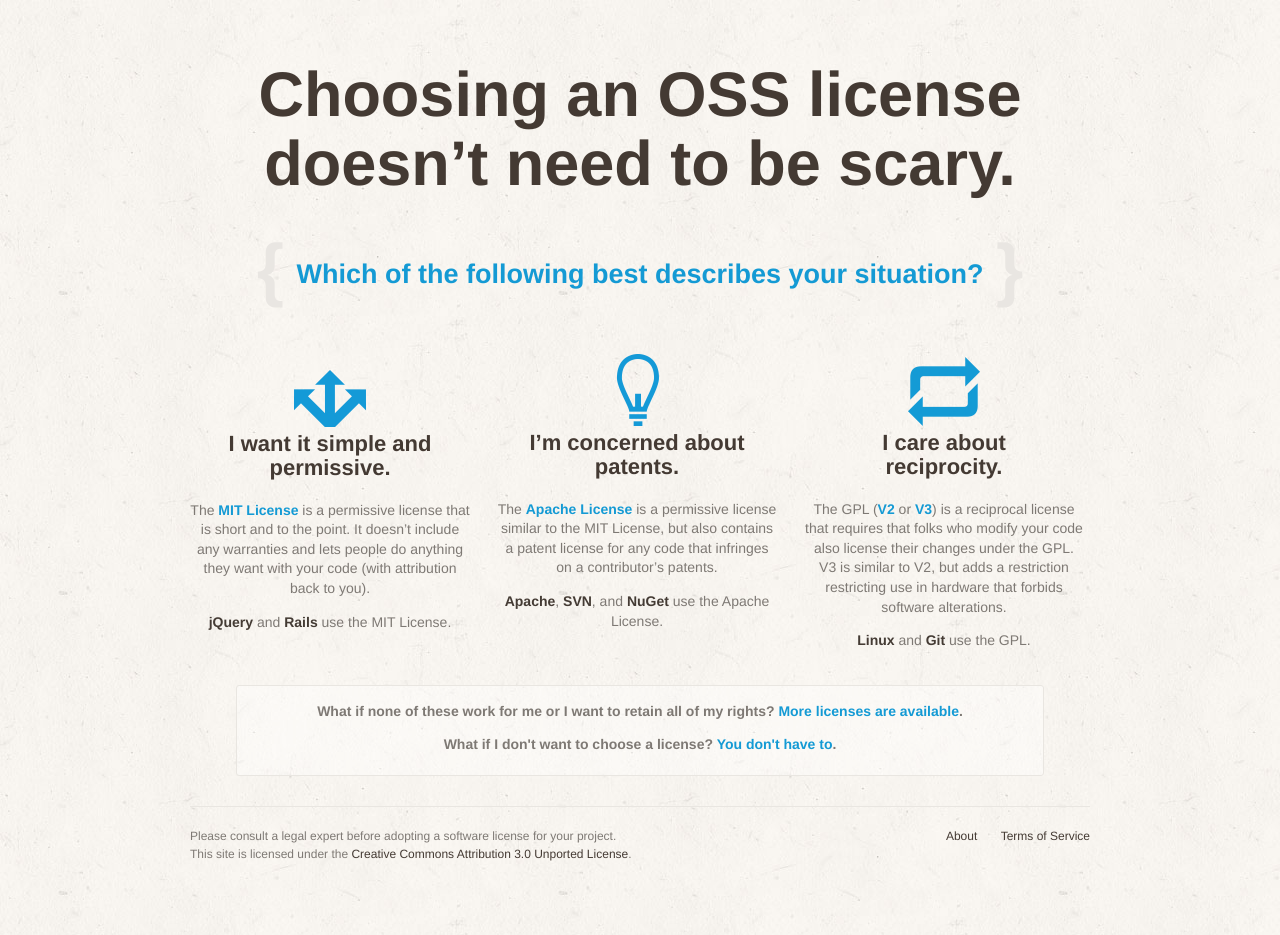
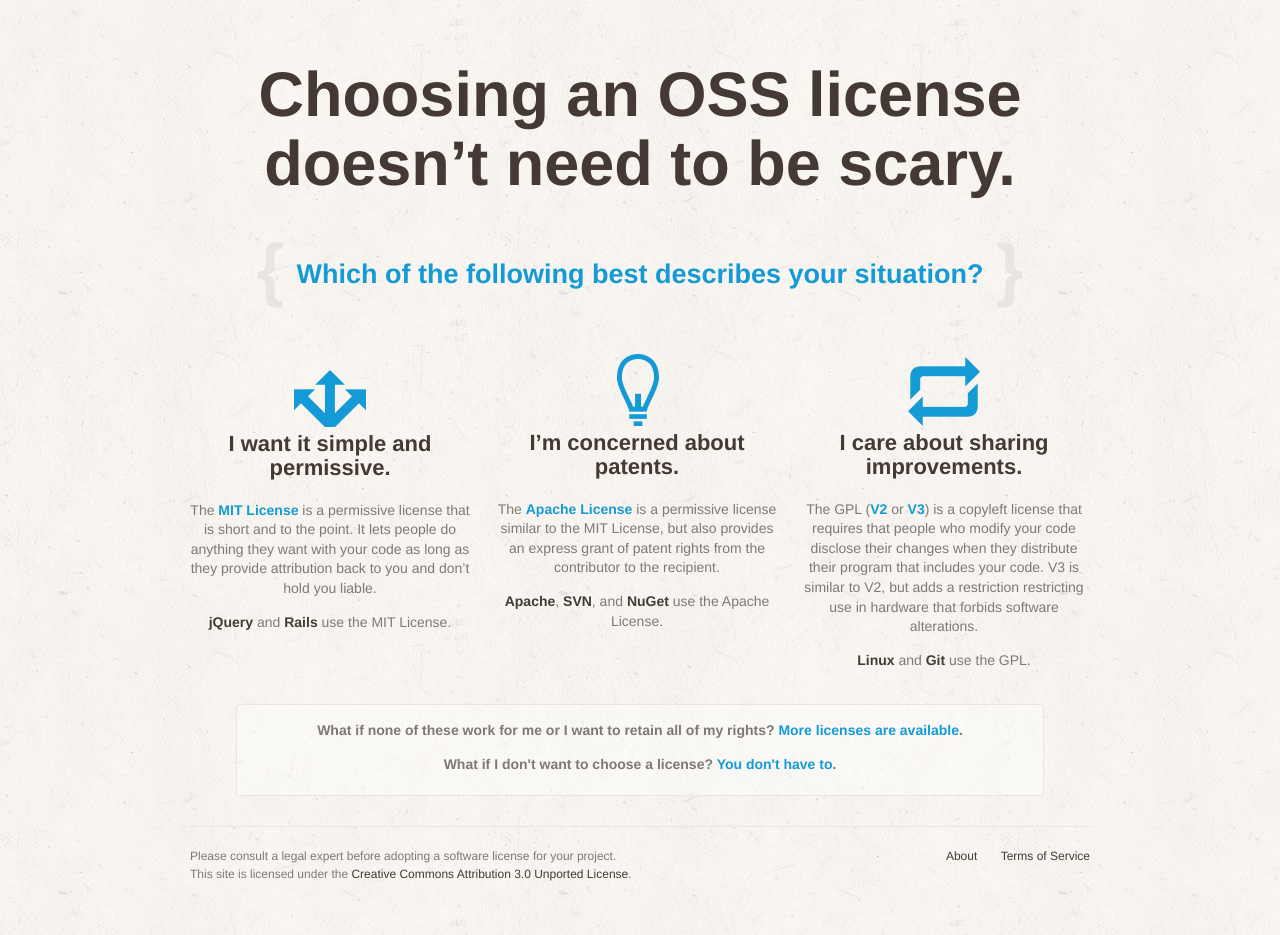
Before and after one commit to github/choosealicense.com, a Jekyll site: the page built from index.html, in a window 1280 px wide. Built offline with Jekyll 4.4.1, drawn with Linux system fonts in a browser that asks for light colours; some web fonts are replaced.

Commit message:
homepage text tweaking per legal review

```diff
--- a/css/application.css
+++ b/css/application.css
@@ -204,7 +204,7 @@
   margin-left: 0;
   margin-top: 16px;
 }
-.situations .reciprocity {
+.situations .copyleft {
   margin-top: 3px;
 }
 .situations h3 {
--- a/index.html
+++ b/index.html
@@ -14,7 +14,7 @@
       <a href="licenses/mit"><img height='57' src='images/three-arrows@2x.png' width='72'></a>
       <h3><a href="licenses/mit">I want it simple and permissive.</a></h3>
       <p>
-        The <a href="licenses/mit">MIT License</a> is a permissive license that is short and to the point. It doesn’t include any warranties and lets people do anything they want with your code (with attribution back to you).
+        The <a href="licenses/mit">MIT License</a> is a permissive license that is short and to the point. It lets people do anything they want with your code as long as they provide attribution back to you and don’t hold you liable.
       </p>
       <p>
         <strong>jQuery</strong> and <strong>Rails</strong> use the MIT License.
@@ -24,17 +24,17 @@
       <a href="licenses/apache"><img height='72' src='images/lightbulb@2x.png' width='43'></a>
       <h3><a href="licenses/apache">I’m concerned about patents.</a></h3>
       <p>
-        The <a href="licenses/apache/">Apache License</a> is a permissive license similar to the MIT License, but also contains a patent license for any code that infringes on a contributor’s patents.
+        The <a href="licenses/apache/">Apache License</a> is a permissive license similar to the MIT License, but also provides an express grant of patent rights from the contributor to the recipient.
       </p>
       <p>
         <strong>Apache</strong>, <strong>SVN</strong>, and <strong>NuGet</strong> use the Apache License.
       </p>
     </li>
-    <li class='reciprocity'>
+    <li class='copyleft'>
       <a href="licenses/gpl-v2"><img height='69' src='images/circular@2x.png' width='72'></a>
-      <h3><a href="licenses/gpl-v3">I care about reciprocity.</a></h3>
+      <h3><a href="licenses/gpl-v3">I care about sharing improvements.</a></h3>
       <p>
-        The GPL (<a href="licenses/gpl-v2">V2</a> or <a href="licenses/gpl-v3">V3</a>) is a reciprocal license that requires that folks who modify your code also license their changes under the GPL. V3 is similar to V2, but adds a restriction restricting use in hardware that forbids software alterations.
+        The GPL (<a href="licenses/gpl-v2">V2</a> or <a href="licenses/gpl-v3">V3</a>) is a copyleft license that requires that people who modify your code disclose their changes when they distribute their program that includes your code. V3 is similar to V2, but adds a restriction restricting use in hardware that forbids software alterations.
       </p>
       <p>
         <strong>Linux</strong> and <strong>Git</strong> use the GPL.
```
